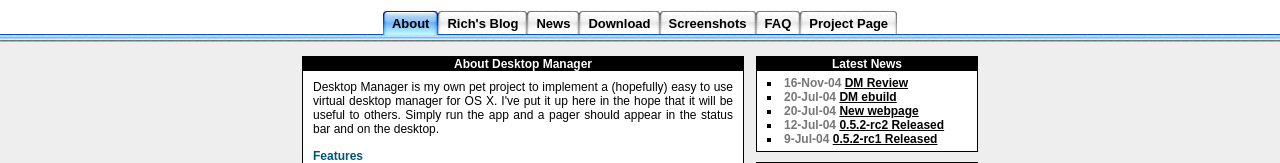
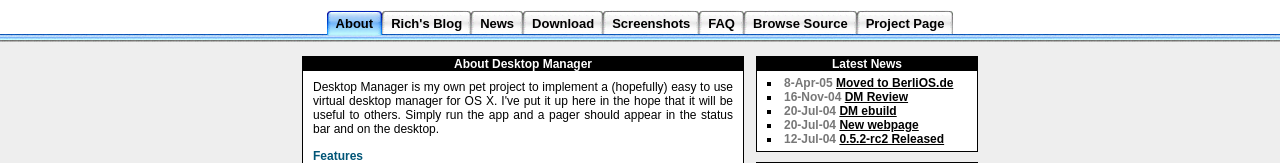
Before and after one commit to BackupTheBerlios/desktopmanager-svn, a PHP site: page / in a window 1280 px wide. Shown: the top 163 px of the page. Run offline with PHP 8.4, Linux system fonts and the light colour scheme.

Commit message:
Modified a little to fit in with BerliOS, added news of project move

```diff
--- a/WebSite/index.php
+++ b/WebSite/index.php
@@ -50,6 +50,7 @@
     <p>You are free to investigate and
     utilise the techniques used by Desktop Manager so long as you respect
     the license it is released under.</p>
+    <p style="text-align: center;"><a href="http://developer.berlios.de" title="BerliOS Developer"> <img src="http://developer.berlios.de/bslogo.php?group_id=3463" width="124px" height="32px" border="0" alt="BerliOS Developer Logo"></a></p>
   </div>
   </div>
   <div class="box" id="about">
--- a/WebSite/newsItems.php
+++ b/WebSite/newsItems.php
@@ -2,6 +2,8 @@
 global $newsItems;
 
 $newsItems = array(
+  array( 'date' => '8-Apr-05', 'title' => 'Moved to BerliOS.de',
+          'contents' => '<p>The Desktop Manager site and project has moved to <a href="http://developer.berlios.de/">BerliOS</a></p>'),
   array( 'date' => '16-Nov-04', 'title' => 'DM Review',
 	  'contents' => '<p>A <a href="http://apple-x.net/modules.php?op=modload&name=News&file=article&sid=1181&mode=thread&order=0&thold=0">review</a> of Desktop Manager has been posted to <a href="http://apple-x.net/">apple-x.net</a> and pretty sweet it is too. I\'ve been working hard on splitting DM into smaller sub-components and documenting them so be on the lookout for <em>WorkspaceKit</em> - a framework which will allow you to write your own (better?) DM clone.</p>'),
   array( 'date' => '20-Jul-04', 'title' => 'DM ebuild',
--- a/WebSite/page.php
+++ b/WebSite/page.php
@@ -4,10 +4,11 @@ $pages = array(
   'about' => array( 'About', 'About Desktop Manager', 'index.php' ),
   'blog' => array( 'Rich\'s Blog', 'Blog', 'http://livejournal.com/users/filecoreinuse/' ),
   'news' => array( 'News', 'Project News', 'news.php' ),
-  'download' => array( 'Download', 'Project Downloads', 'download.php' ),
+  'download' => array( 'Download', '', 'http://developer.berlios.de/project/filelist.php?group_id=3463' ),
   'screenshots' => array( 'Screenshots', 'Screenshots', 'screenshots.php' ),
   'faq' => array( 'FAQ', 'Frequently Asked Questions', 'faq.php' ),
-  'project' => array( 'Project Page', '', 'http://sf.net/projects/wsmanager/' ),
+  'source' => array( 'Browse Source', '', 'http://svn.berlios.de/viewcvs/desktopmanager' ),
+  'project' => array( 'Project Page', '', 'http://developer.berlios.de/projects/desktopmanager/' ),
 );
 
 function startPage($id) {
```
Also changed, not shown: WebSite/download.php (deleted, +0 -20 lines).
